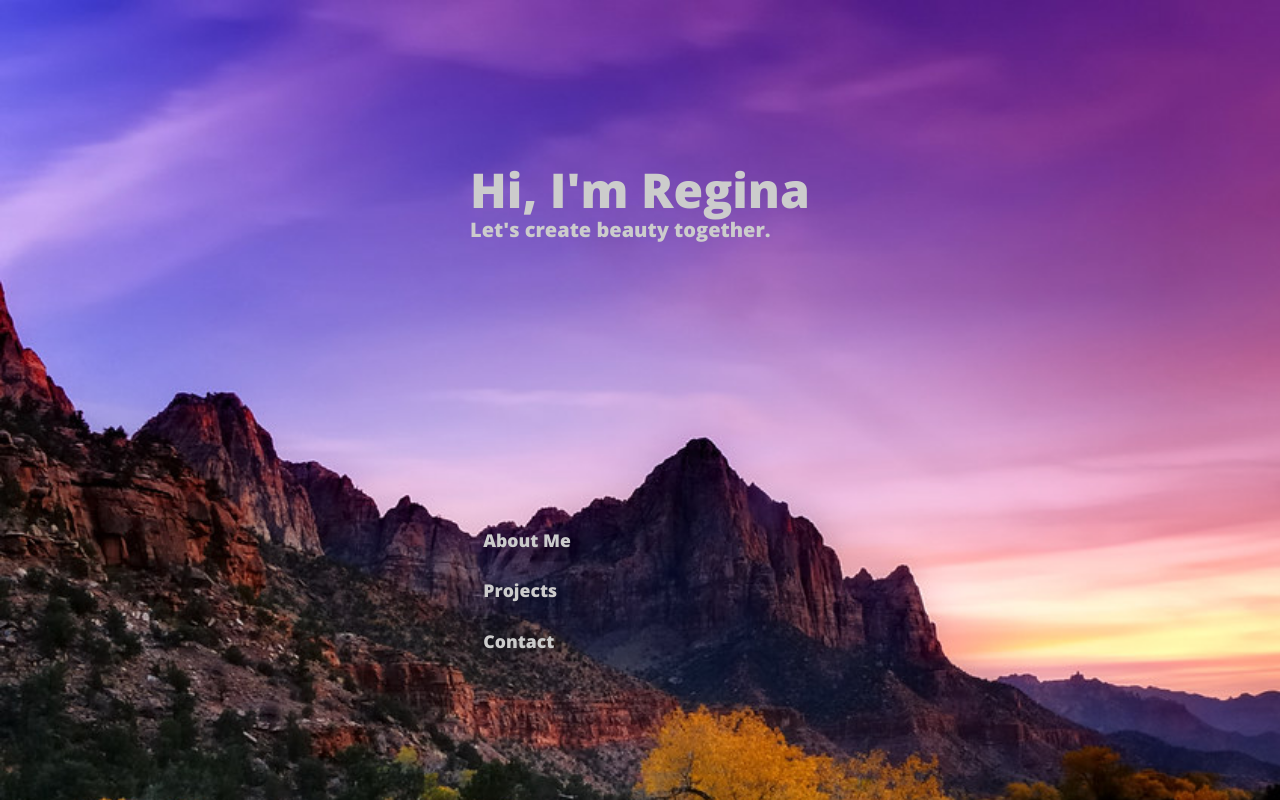
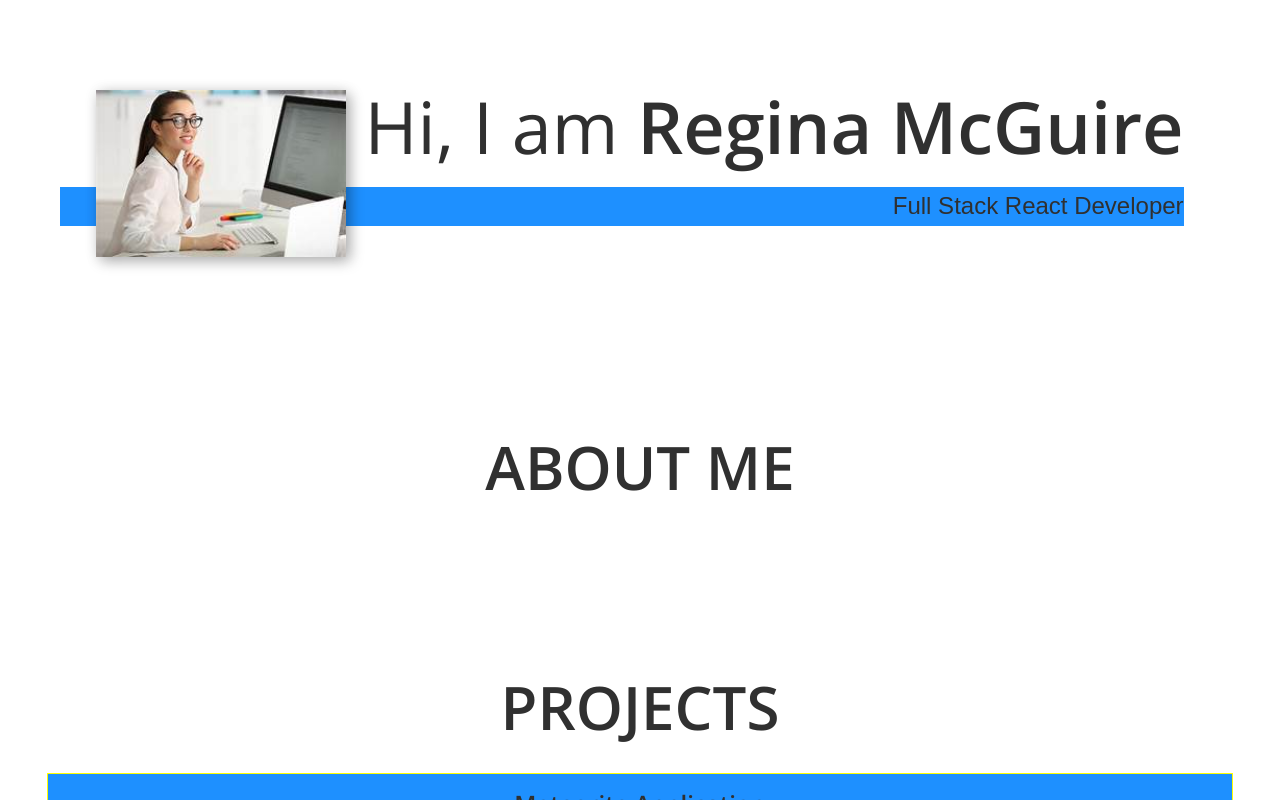
Before and after one commit to rmcguire6/react-portfolio, a React (Create React App) app: page / in a window 1280 px wide. Shown: the top 800 px of the page. Built offline with nearby package versions, Linux system fonts and the light colour scheme.

Commit message:
Refactor Intro section

```diff
--- a/public/index.html
+++ b/public/index.html
@@ -13,8 +13,9 @@
       manifest.json provides metadata used when your web app is installed on a
       user's mobile device or desktop. See https://developers.google.com/web/fundamentals/web-app-manifest/
     -->
+
     <link rel="preconnect" href="https://fonts.gstatic.com">
-    <link href="https://fonts.googleapis.com/css2?family=Montserrat:wght@300;900&family=Open+Sans:wght@400;800&display=swap" rel="stylesheet">
+    <link href="https://fonts.googleapis.com/css2?family=Montserrat:wght@300;400;700&family=Open+Sans:wght@300;400;600&display=swap" rel="stylesheet">
     <link rel="manifest" href="%PUBLIC_URL%/manifest.json" />
     <!--
       Notice the use of %PUBLIC_URL% in the tags above.
--- a/src/components/Intro.js
+++ b/src/components/Intro.js
@@ -1,24 +1,18 @@
 import React from "react";
-import NavBar from "./NavBar";
+import programmer from "../images/woman.jpeg";
 const Intro = () => {
   return (
-    <section className="section">
-      <div id="intro">
-        <div className="intro__container">
-          <header className="header">
-            <h1>
-              <span className="header__text">Hi, I'm Regina</span>
-            </h1>
-            <h3>
-              <span className="header__text">
-                Let's create beauty together.
-              </span>
-            </h3>
-          </header>
-          <NavBar />
-        </div>
-      </div>
-    </section>
+    <>
+      <section className="intro" id="home">
+        <h1 className="section__title section__title--intro light">
+          Hi, I am <span className="bold">Regina McGuire</span>
+        </h1>
+        <p className="section__subtitle section__subtitle--intro">
+          Full Stack React Developer
+        </p>
+        <img src={programmer} alt="a programmer" className="intro__img" />
+      </section>
+    </>
   );
 };
 export { Intro as default };
--- a/src/styles/_base.scss
+++ b/src/styles/_base.scss
@@ -1,40 +1,52 @@
-* {
-  margin: 0;
-  padding: 0;
-}
-*,
 *::after,
 *::before {
   box-sizing: border-box;
 }
 :root {
   --ff-primary: "Open Sans", sans-serif;
-  --ff-secondary: "Montserrat", sans-serif;
-
-  --fw-reg: 300;
-  --fw-bold: 900;
-
+  --ff-secondary: "Monserrat", sans-serif;
+  --fw-light: 300;
+  --fw-reg: 400;
+  --fw-bold: 600;
   --clr-light: #fff;
-  --clr-dark: rgba(37, 22, 121);
-  --clr-accent: rgba(140, 125, 220);
+  --clr-dark: #303030;
+  --clr-accent: #1e90ff;
   --fs-h1: 3rem;
   --fs-h2: 2.25rem;
   --fs-h3: 1.25rem;
   --fs-body: 1rem;
+  --bs: 0.25em 0.25em 0.75em rgba(0, 0, 0, 0.25),
+    0.125em 0.125em 0.75em rgba(0, 0, 0, 0.15);
 }
-.App {
+@media (min-width: 800px) {
+  :root {
+    --fs-h1: 4.5rem;
+    --fs-h2: 3.75rem;
+    --fs-h3: 1.5rem;
+    --fs-body: 1.125rem;
+  }
+}
+html {
+  scroll-behavior: smooth;
+}
+body {
+  background: var(--clr-light);
+  color: var(--clr-dark);
   font-family: var(--ff-primary);
-  font-weight: --fw-reg;
-  background-image: url("../images/SunsetAtZionPark.jpg");
-  background-size: cover;
-  background-repeat: no-repeat;
-  width: 100%;
-  margin: 0 auto;
-  display: flex;
-  flex-direction: column;
-  align-items: center;
+  font-weight: var(--fw-reg);
+  font-size: var(--fs-body);
+  margin: 0;
+  line-height: 1.6;
+}
+section {
+  padding: 5em 2em;
+}
+img {
+  display: block;
+  max-width: 100%;
 }
 
-.text {
-  color: var(--clr-light);
+:focus {
+  outline: 3px solid (var(--clr-accent));
+  outline-offset: 3px;
 }
--- a/src/styles/_layout.scss
+++ b/src/styles/_layout.scss
@@ -1,35 +1,65 @@
-$lt-purple: rgba(140, 125, 220, 0.4);
-$med-purple: rgba(37, 22, 121, 0.6);
-$text-color: #ccc;
-.box {
-  background-color: $med-purple;
+.section__title {
+  margin-bottom: 0.25em;
+}
+.section__title--intro {
+  font-weight: var(--fw-reg);
+}
+/* only done to keep name together */
+.section__title--intro bold {
   display: block;
 }
-.intro__container {
-  display: flex;
-  flex-direction: column;
-  justify-content: space-around;
-  padding: 3em 1em 1em 1em;
-  min-height: 100vh;
+.section__subtitle {
+  margin: 0;
+  font-size: var(--fs-h3);
 }
-.header__text {
-  color: $text-color;
-  line-height: 2rem;
+/* Intro section */
+.intro {
+  position: relative;
 }
-.nav {
-  display: flex;
-  flex-direction: column;
-  justify-content: space-between;
-  margin-top: 2em;
+.bold {
+  font-weight: var(--fw-bold);
+}
+.intro__img {
+  box-shadow: var(--bs);
+}
+.section__subtitle--intro {
+  display: inline-block;
+}
+@media (min-width: 600px) {
+  .intro {
+    display: grid;
+    width: min-content;
+    margin: 0 auto;
+    grid-column-gap: 1em;
+    grid-template-areas:
+      "img title"
+      "img subtitle";
+    grid-template-columns: min-content max-content;
+  }
+  .intro__img {
+    grid-area: img;
+    min-width: 250px;
+    position: relative;
+    z-index: 2;
+  }
+  .section__subtitle--intro {
+    align-self: start;
+    grid-column: -1 / 1;
+    grid-row: 2;
+    text-align: right;
+    position: relative;
+    left: -1.5em;
+    width: calc(100% + 1.5em);
+  }
+}
+.section__subtitle--intro,
+.section__subtitle--about {
+  background: var(--clr-accent);
+  padding: 0.25em, 1em;
+  font-family: var(--ff-secondary);
+  margin-bottom: 1em;
 }
 
-.nav__link {
-  font-weight: bold;
-  font-size: 1.1rem;
-  text-decoration: none;
-  color: $text-color;
-  padding: 0.75em;
-}
 .projects__display {
   display: flex;
   flex-direction: column;
@@ -38,7 +68,7 @@
 }
 .project__container {
   border: yellow 1px solid;
-  background-color: $lt-purple;
+  background-color: var(--clr-accent);
   width: 95%;
   padding: 1em;
   margin: 2em;
--- a/src/styles/_typography.scss
+++ b/src/styles/_typography.scss
@@ -14,3 +14,6 @@
 h3 {
   font-size: var(--fs-h3);
 }
+.light {
+  font-weight: var(--fw-light);
+}
```
Also changed, not shown: src/images/woman.jpeg (added).
